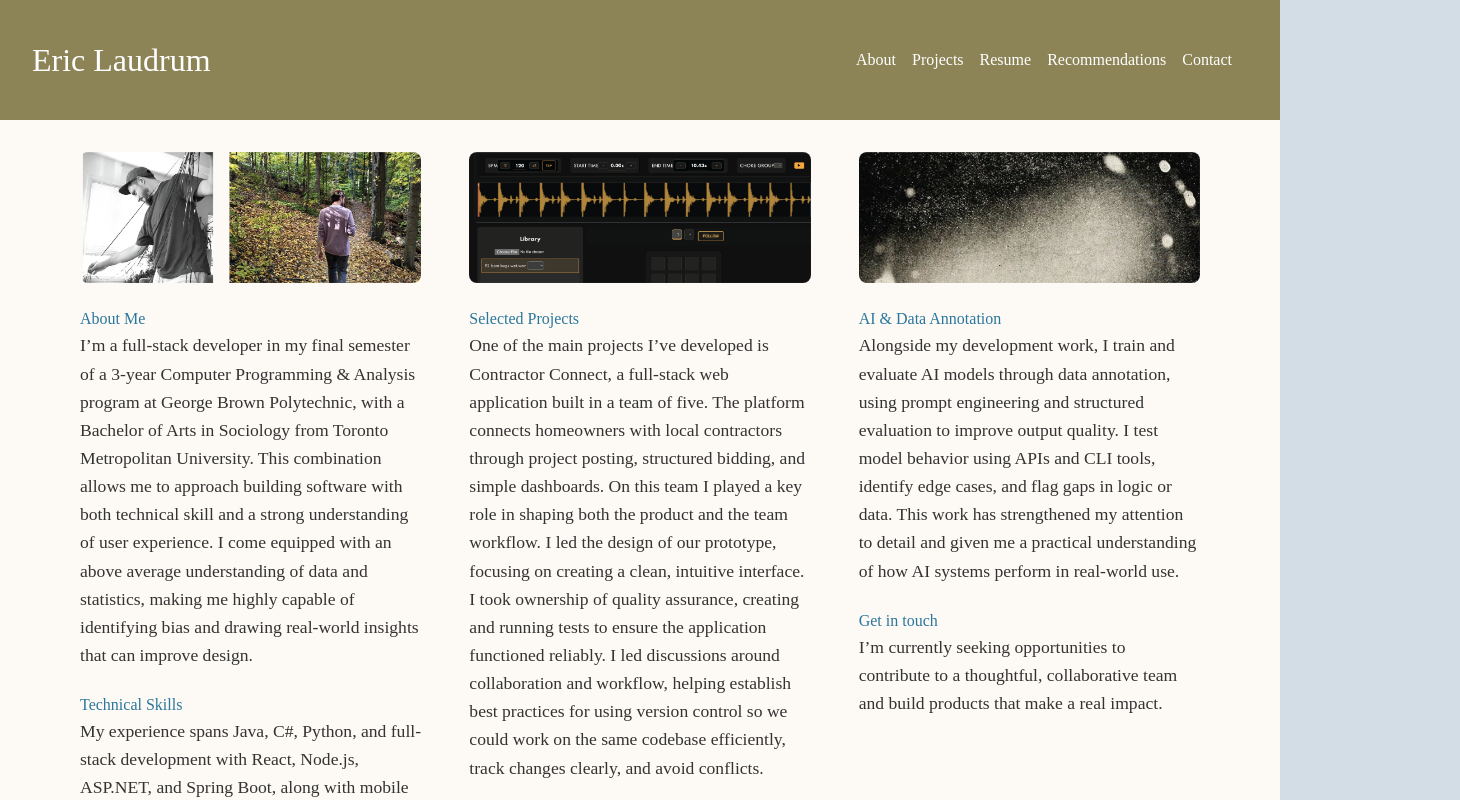
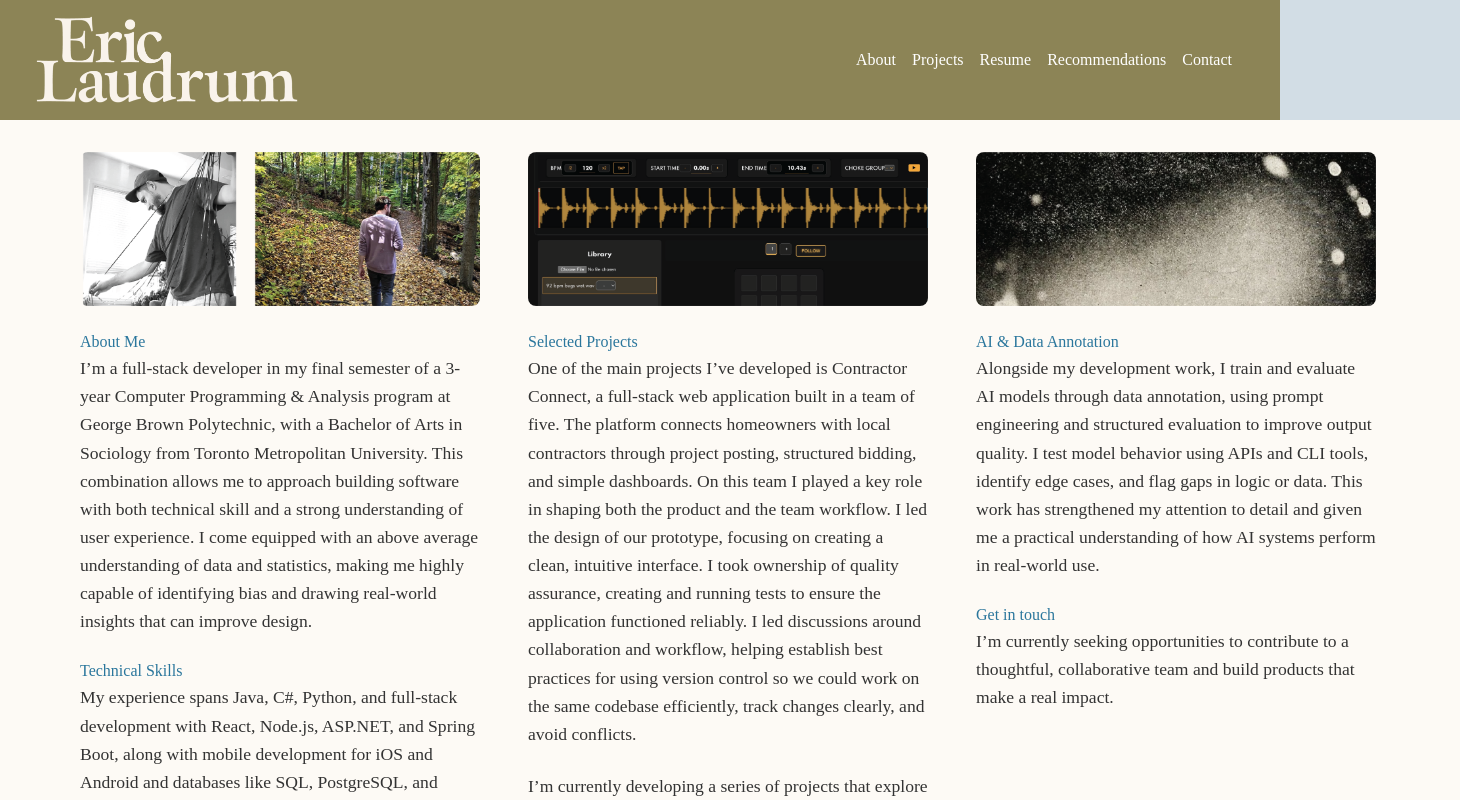
Before and after one commit to eric-laudrum/eric-laudrum.github.io, a Next.js app: page /about in a window 1280 px wide. Shown: the top 800 px of the page, 1460 px wide, since content can reach past the window. Built offline with nearby package versions, Linux system fonts and the light colour scheme.

Commit message:
add/ styled image to replace text header

```diff
--- a/src/app/about/about.module.css
+++ b/src/app/about/about.module.css
@@ -2,6 +2,8 @@
     min-height: 100vh;
     padding: 2rem 5rem;
     background-color: #fdfaf5;
+    width: fit-content;
+    min-width: 100vw;
 }
 
 .aboutTitle {
@@ -10,42 +12,27 @@
     margin-bottom: 3rem;
     font-weight: bold;
     color: #97dc42;
+    width: max-content;
 }
 
-/* THE 3-COLUMN GRID */
 .threeColumnGrid {
     display: grid;
-    grid-template-columns: repeat(3, 1fr);
+    grid-template-columns: 400px 400px 400px;
     gap: 3rem;
     align-items: start;
-    width: 100%;
+    width: 1300px;
 }
 
 .column {
     display: flex;
     flex-direction: column;
     gap: 1.5rem;
-    width: 100%;
+    width: 400px;
 }
 
-/* COLUMN 1 PHOTO ROW */
-.photoRow {
-    display: flex;
-    gap: 1rem;
-    width: 100%;
-}
 
-.smallPhoto {
-    width: 100%;
-    height: 20rem;
-    object-fit: cover;
-    border-radius: 8px;
-    display: block;
-}
-
-/* COLUMNS 2 & 3 PHOTOS */
-.fullWidthPhoto {
-    width: 100%;
+.smallPhoto, .fullWidthPhoto {
+    width: 400px;
     height: auto;
     display: block;
     border-radius: 8px;
@@ -63,16 +50,5 @@
     margin-bottom: 1.5rem;
     color: #333;
     list-style: none;
+    width: 400px;
 }
-
-/* Responsive: Stack columns on smaller screens */
-@media (max-width: 1100px) {
-    .threeColumnGrid {
-        grid-template-columns: 1fr; /* Stacks to 1 column so text doesn't squish */
-        gap: 4rem;
-    }
-
-    .aboutTitle {
-        font-size: 4rem;
-    }
-}
--- a/src/app/globals.css
+++ b/src/app/globals.css
@@ -38,18 +38,35 @@ main{
 
 }
 
+.banner-title {
+    margin: 0;
+    display: block;
+    height: auto;
+    width: fit-content;
+}
+
+.title {
+    display: block;
+    height: auto;
+    text-decoration: none;
+}
+
+.title img {
+    height: 6rem;
+    width: auto;
+    display: block;
+    max-width: none;
+}
 
 
 .home-page {
   display: grid;
-  /* Track 1 (About): 1fr (takes the rest)
-     Track 2 (GitHub): 450px (exactly your sidebar width) */
   grid-template-columns: 1fr 450px;
-  gap: 5rem; /* This is the physical wall between them */
+  gap: 5rem;
   padding: 2rem;
   align-items: start;
   width: 100%;
-  min-width: 1200px; /* Forces the page to stay wide enough for both */
+  min-width: 1200px;
 }
 
 
@@ -73,21 +90,9 @@ main{
   align-items: center;
   padding: 0 2em;
   z-index: 1000;
-
   background-color: var(--primary);
 
-
-
 }
-.banner-title{
-  font-size: 2rem;
-  margin: 1em 0;
-
-}
-.title{
-  color:white;
-}
-
 
 .nav-link{
   margin-right: 1em;
--- a/src/components/Header.tsx
+++ b/src/components/Header.tsx
@@ -6,7 +6,10 @@ const Header = () => {
         <>
         <div className="header">
             <h1 className="banner-title">
-                <Link className="title" href="/">Eric Laudrum</Link>
+                <Link className="title" href="/">
+
+                    <img src="/assets/eric-nameplate.png" alt="Eric Laudrum" />
+                </Link>
             </h1>
 
             <NavBar />
```
